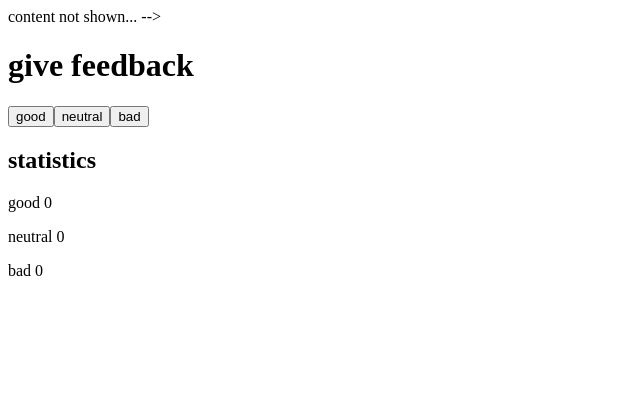
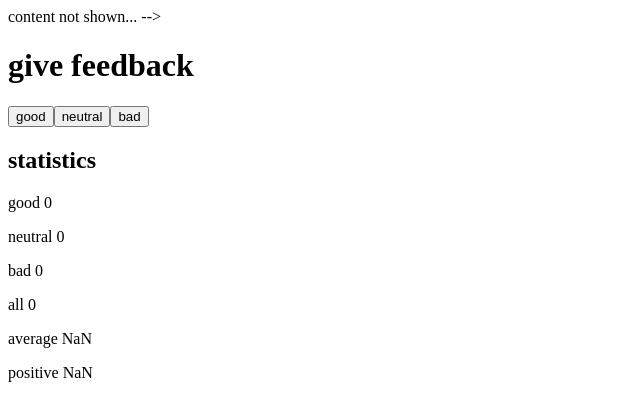
Before and after one commit to alazylion18/Full_Stack_Open_2022_part1, a React (Create React App) app: page / in a window 1280 px wide. Shown: the top 420 px of the page, without its empty margins (0-640 px from the left). Built offline with nearby package versions, Linux system fonts and the light colour scheme.

Commit message:
Exercise 1.7

```diff
--- a/src/App.js
+++ b/src/App.js
@@ -12,6 +12,10 @@ const App = () => {
   const [good, setGood] = useState(0)
   const [neutral, setNeutral] = useState(0)
   const [bad, setBad] = useState(0)
+
+  const all = good + neutral + bad
+  const average = (good-bad)/(good+neutral+bad)
+  const positive = good/all
 
   const handleGoodClick = () => {
     setGood(good + 1)
@@ -49,6 +53,15 @@ const App = () => {
       <p>
         bad {bad}
       </p>
+      <p>
+        all {all}
+      </p>
+      <p>
+        average {average}
+      </p>
+      <p>
+        positive {positive}
+      </p>
      </div>
   )
 }
```
